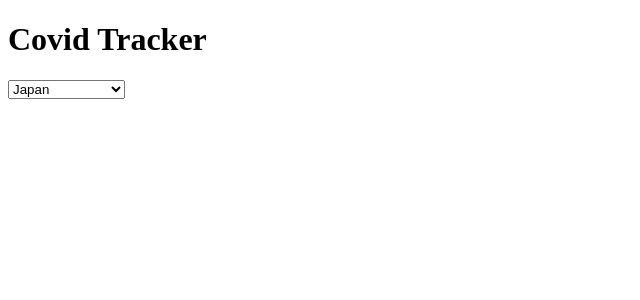
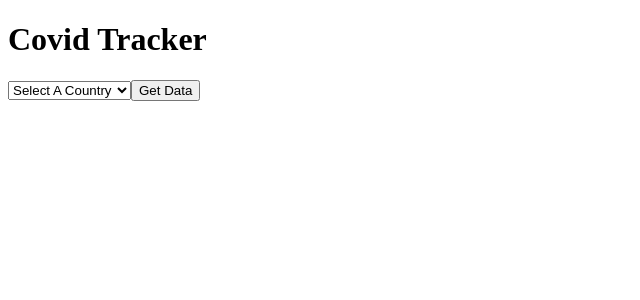
Before and after one commit to Hiratto/react-corona-tracker-app001, a React (Create React App) app: page / in a window 1280 px wide. Shown: the top 300 px of the page, without its empty margins (0-640 px from the left). Built offline with nearby package versions, Linux system fonts and the light colour scheme.

Commit message:
selecterで国を選択しデータを取得する

```diff
--- a/src/components/Selector.js
+++ b/src/components/Selector.js
@@ -3,14 +3,21 @@ import countriesJson from "../countries.json";
 
 const Selector = () => {
   const [country,setCountry] = useState("");
+
+  const getCountryData = () => {
+    fetch(`https://api.covid19api.com/country/${country}`)
+    .then(res => res.json())
+    .then(data => console.log(data))
+  }
   return (
     <div>
       <select onChange={(e) => setCountry(e.target.value)}>
+        <option>Select A Country</option>
         {countriesJson.map((country, index) =>
           <option key={index} value={country.Slug}>{country.Country}</option>
          )}
       </select>
-      {country}
+      <button onClick={getCountryData}>Get Data</button>
     </div>
   );
 };
```
